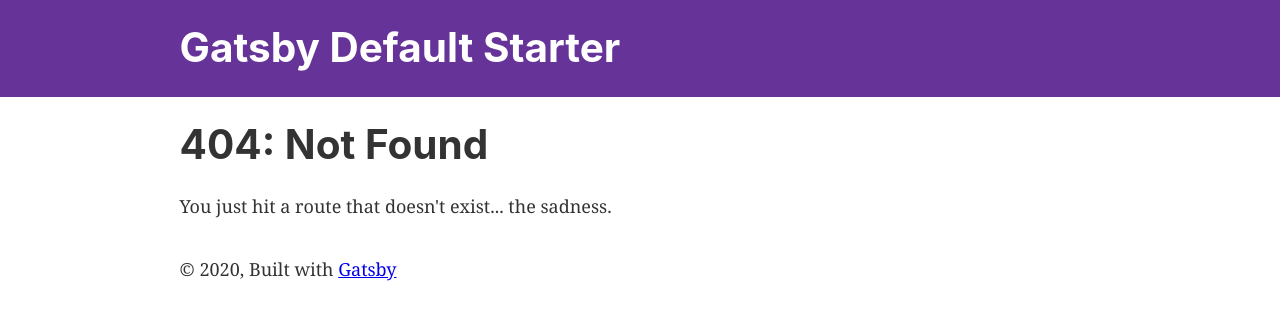
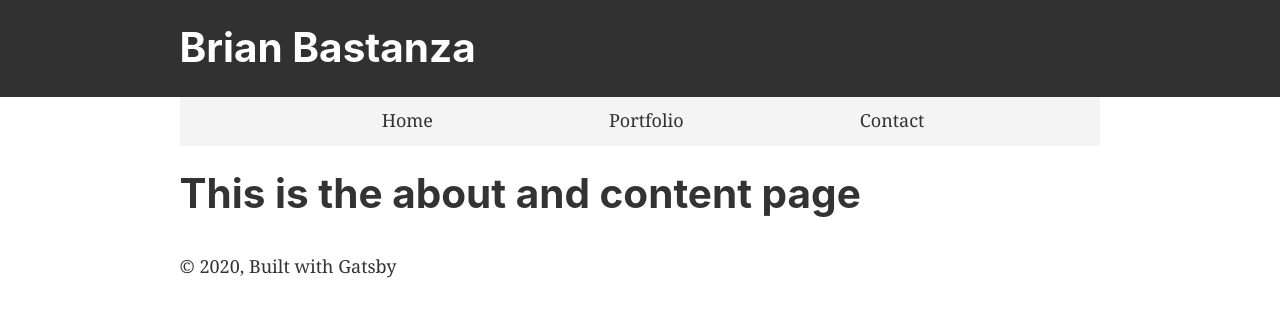
Before and after one commit to bbastanza/personal-website, a Gatsby site: page /Contact in a window 1280 px wide. Before the commit this address had no page. Built offline with nearby package versions, Linux system fonts and the light colour scheme; Gatsby itself is replaced by a stand-in of ours.

Commit message:
initial commit

```diff
--- a/gatsby-config.js
+++ b/gatsby-config.js
@@ -1,8 +1,8 @@
 module.exports = {
   siteMetadata: {
-    title: `Gatsby Default Starter`,
-    description: `Kick off your next, great Gatsby project with this default starter. This barebones starter ships with the main Gatsby configuration files you might need.`,
-    author: `@gatsbyjs`,
+    title: `Brian Bastanza`,
+    description: `Full Stack Web Developer`,
+    author: `Brian Bastanza`,
   },
   plugins: [
     `gatsby-plugin-react-helmet`,
--- /dev/null
+++ b/src/components/Menu.js
@@ -0,0 +1,26 @@
+import React from "react"
+import { Link } from "gatsby"
+
+export default function Menu() {
+  return (
+    <div style={{ background: "#f4f4f4", paddingTop: 10 }}>
+      <ul
+        style={{
+          listStyle: "none",
+          display: "flex",
+          justifyContent: "space-evenly",
+        }}
+      >
+        <li>
+          <Link to="/">Home</Link>
+        </li>
+        <li>
+          <Link to="/Portfolio">Portfolio</Link>
+        </li>
+        <li>
+          <Link to="Contact">Contact</Link>
+        </li>
+      </ul>
+    </div>
+  )
+}
--- a/src/components/header.js
+++ b/src/components/header.js
@@ -5,8 +5,8 @@ import React from "react"
 const Header = ({ siteTitle }) => (
   <header
     style={{
-      background: `rebeccapurple`,
-      marginBottom: `1.45rem`,
+      background: `#313131`,
+      marginBottom: 0,
     }}
   >
     <div
@@ -36,7 +36,7 @@ Header.propTypes = {
 }
 
 Header.defaultProps = {
-  siteTitle: ``,
+  siteTitle: `Brain Bastanza`,
 }
 
 export default Header
--- a/src/components/layout.css
+++ b/src/components/layout.css
@@ -53,6 +53,8 @@ template {
 a {
   background-color: transparent;
   -webkit-text-decoration-skip: objects;
+  color: #313131;
+  text-decoration: none;
 }
 a:active,
 a:hover {
--- a/src/components/layout.js
+++ b/src/components/layout.js
@@ -10,6 +10,7 @@ import PropTypes from "prop-types"
 import { useStaticQuery, graphql } from "gatsby"
 
 import Header from "./header"
+import Menu from "./Menu"
 import "./layout.css"
 
 const Layout = ({ children }) => {
@@ -33,10 +34,13 @@ const Layout = ({ children }) => {
           padding: `0 1.0875rem 1.45rem`,
         }}
       >
+        <Menu />
         <main>{children}</main>
-        <footer style={{
-          marginTop: `2rem`
-        }}>
+        <footer
+          style={{
+            marginTop: `2rem`,
+          }}
+        >
           © {new Date().getFullYear()}, Built with
           {` `}
           <a href="https://www.gatsbyjs.com">Gatsby</a>
--- /dev/null
+++ b/src/pages/Contact.js
@@ -0,0 +1,10 @@
+import React from "react"
+import Layout from "../components/layout"
+
+const Contact = () => (
+  <Layout>
+    <h1>This is the about and content page</h1>
+  </Layout>
+)
+
+export default Contact
--- a/src/pages/index.js
+++ b/src/pages/index.js
@@ -1,21 +1,12 @@
 import React from "react"
-import { Link } from "gatsby"
 
 import Layout from "../components/layout"
-import Image from "../components/image"
 import SEO from "../components/seo"
 
 const IndexPage = () => (
   <Layout>
     <SEO title="Home" />
-    <h1>Hi people</h1>
-    <p>Welcome to your new Gatsby site.</p>
-    <p>Now go build something great.</p>
-    <div style={{ maxWidth: `300px`, marginBottom: `1.45rem` }}>
-      <Image />
-    </div>
-    <Link to="/page-2/">Go to page 2</Link> <br />
-    <Link to="/using-typescript/">Go to "Using TypeScript"</Link>
+    <h1>Home</h1>
   </Layout>
 )
 
```
Also changed, not shown: src/pages/Portfolio.js (added, +10 -0 lines), src/pages/page-2.js (deleted, +0 -16 lines).
